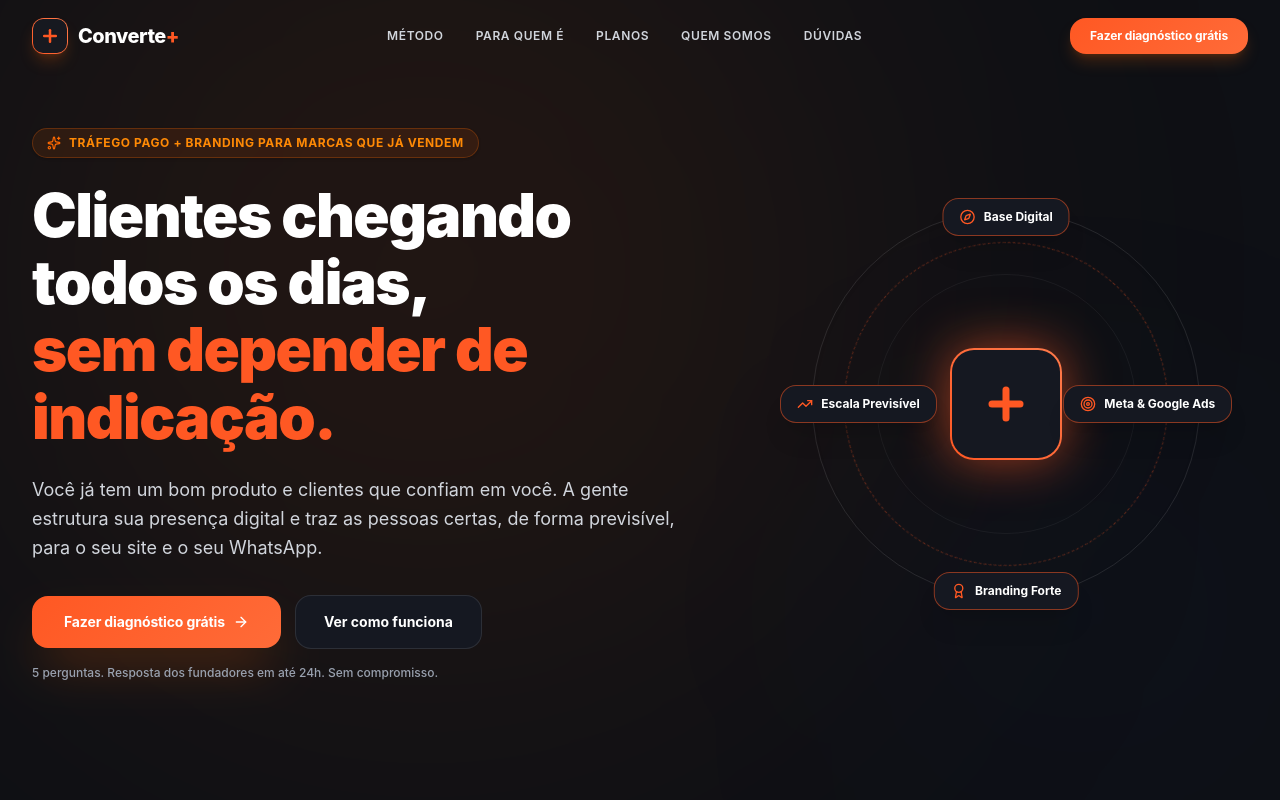
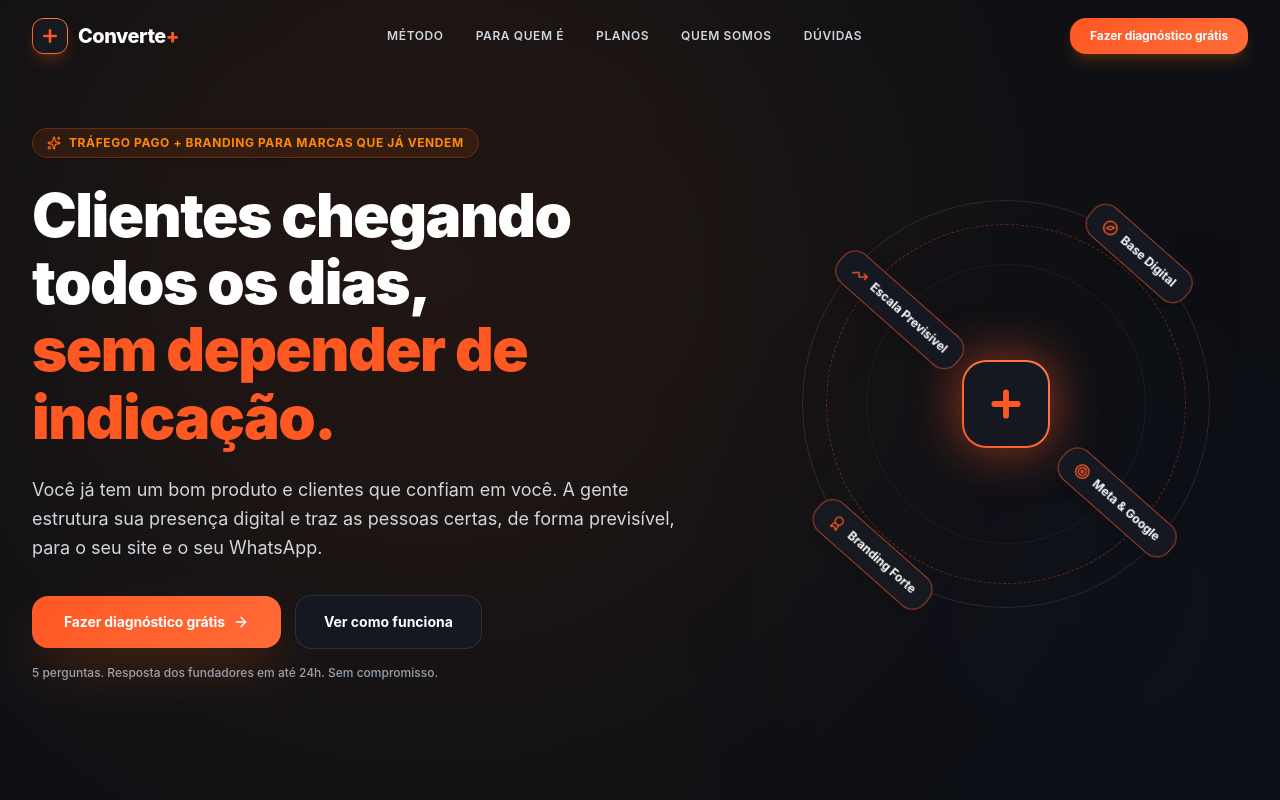
Before and after one commit to Poneyzada/Agencia-Converte-Lp, a React (Vite) app: page / in a window 1280 px wide. Shown: the top 800 px of the page. Built offline with nearby package versions, Linux system fonts and the light colour scheme.

Commit message:
Rotate actual name badges continuously around center plus icon and push outer badges to eliminate center overlap

```diff
--- a/src/components/HeroSection.jsx
+++ b/src/components/HeroSection.jsx
@@ -3,7 +3,7 @@ import { ArrowRight, Plus, Compass, Target, Award, TrendingUp, Sparkles } from '
 
 export default function HeroSection({ onOpenICP }) {
   return (
-    <section className="relative min-h-[90vh] lg:min-h-screen flex items-center justify-center pt-28 pb-16 lg:py-32 bg-[#0e1015] overflow-hidden">
+    <section className="relative min-h-[90vh] lg:min-h-screen flex items-center justify-center pt-28 pb-16 lg:py-32 bg-[#0e1015] overflow-x-hidden">
 
       {/* Dynamic Ambient Glows */}
       <div className="absolute top-1/3 left-1/2 -translate-x-1/2 lg:left-1/3 -translate-y-1/2 w-[28rem] sm:w-[38rem] lg:w-[50rem] h-[28rem] sm:h-[38rem] lg:h-[50rem] bg-orange-500/10 rounded-full blur-[140px] lg:blur-[200px] pointer-events-none" />
@@ -23,7 +23,7 @@ export default function HeroSection({ onOpenICP }) {
               <span>Tráfego pago + branding para marcas que já vendem</span>
             </div>
 
-            {/* Headline (Maior elemento com 2ª linha em laranja sólido #ff5823) */}
+            {/* Headline (2ª linha em laranja sólido #ff5823) */}
             <h1 className="text-3xl sm:text-5xl lg:text-6xl font-black text-white tracking-tight leading-[1.12]">
               Clientes chegando todos os dias, <br />
               <span className="text-[#ff5823]">sem depender de indicação.</span>
@@ -61,46 +61,47 @@ export default function HeroSection({ onOpenICP }) {
 
           </div>
 
-          {/* Right Column: 3D Orbit Graphic (Central '+' with Rotating Dashed Ring) */}
+          {/* Right Column: 3D Orbit Graphic ("A Rodinha com Nomes Girando") */}
           <div className="lg:col-span-5 flex items-center justify-center relative py-6 sm:py-10">
 
-            <div className="relative w-[300px] h-[300px] sm:w-[380px] sm:h-[380px] lg:w-[420px] lg:h-[420px] flex items-center justify-center select-none">
+            {/* Canvas da Rodinha com dimensões perfeitas para NUNCA cortar no mobile ou desktop */}
+            <div className="relative w-[340px] h-[340px] sm:w-[400px] sm:h-[400px] lg:w-[440px] lg:h-[440px] flex items-center justify-center select-none scale-[0.92] sm:scale-100">
 
-              {/* Concentric Rings */}
-              <div className="absolute inset-4 rounded-full border border-white/10 shadow-inner" />
-              <div className="absolute inset-10 sm:inset-12 rounded-full border border-dashed border-[#ff5823]/35 animate-spin-slow motion-reduce:animate-none" />
-              <div className="absolute inset-18 sm:inset-20 rounded-full border border-white/5" />
+              {/* Anéis Concêntricos da Rodinha */}
+              <div className="absolute inset-2 sm:inset-4 rounded-full border border-white/10" />
+              <div className="absolute inset-8 sm:inset-10 rounded-full border border-dashed border-[#ff5823]/35" />
+              <div className="absolute inset-16 sm:inset-20 rounded-full border border-white/5" />
 
-              {/* Central Glowing '+' Badge */}
-              <div className="relative z-20 w-22 h-22 sm:w-28 sm:h-28 rounded-3xl bg-gradient-to-tr from-[#ff5823] to-[#ff7a4a] p-[2px] shadow-[0_0_60px_rgba(255,88,35,0.45)] animate-pulse-glow">
+              {/* Símbolo Central '+' Estático no Centro (Sem encostar nos nomes) */}
+              <div className="relative z-20 w-16 h-16 sm:w-22 sm:h-22 rounded-3xl bg-gradient-to-tr from-[#ff5823] to-[#ff7a4a] p-[2px] shadow-[0_0_50px_rgba(255,88,35,0.5)] animate-pulse-glow">
                 <div className="w-full h-full bg-[#151821] rounded-[22px] flex items-center justify-center">
-                  <Plus className="w-10 h-10 sm:w-12 sm:h-12 text-[#ff5823] stroke-[3.5]" />
+                  <Plus className="w-8 h-8 sm:w-10 sm:h-10 text-[#ff5823] stroke-[3.5]" />
                 </div>
               </div>
 
-              {/* Orbiting Satellite Badges */}
-              <div className="absolute inset-0 z-30 pointer-events-none">
+              {/* ROTATING ORBIT CONTAINER: Os 4 NOMES RODAM CONTINUAMENTE AO REDOR DO '+' (Mobile e Desktop) */}
+              <div className="absolute inset-0 z-30 animate-spin-slow motion-reduce:animate-none pointer-events-none">
 
                 {/* Node 1: Top (Base Digital) */}
-                <div className="absolute top-1 left-1/2 -translate-x-1/2 p-2 sm:p-2.5 px-3 sm:px-4 rounded-2xl bg-[#151821] border border-[#ff5823]/50 shadow-xl flex items-center gap-1.5 sm:gap-2 text-[11px] sm:text-xs font-bold text-white whitespace-nowrap">
+                <div className="absolute top-0 left-1/2 -translate-x-1/2 p-2 sm:p-2.5 px-3 sm:px-4 rounded-2xl bg-[#151821] border border-[#ff5823]/60 shadow-xl flex items-center gap-1.5 sm:gap-2 text-[11px] sm:text-xs font-bold text-white whitespace-nowrap">
                   <Compass className="w-3.5 h-3.5 sm:w-4 sm:h-4 text-[#ff5823]" />
                   <span>Base Digital</span>
                 </div>
 
-                {/* Node 2: Right (Meta & Google Ads) */}
-                <div className="absolute top-1/2 -right-3 sm:-right-4 -translate-y-1/2 p-2 sm:p-2.5 px-3 sm:px-4 rounded-2xl bg-[#151821] border border-[#ff5823]/50 shadow-xl flex items-center gap-1.5 sm:gap-2 text-[11px] sm:text-xs font-bold text-white whitespace-nowrap">
+                {/* Node 2: Right (Meta & Google Ads - Empurrado para a borda externa longe do '+') */}
+                <div className="absolute top-1/2 -right-1 sm:right-0 -translate-y-1/2 p-2 sm:p-2.5 px-3 sm:px-4 rounded-2xl bg-[#151821] border border-[#ff5823]/60 shadow-xl flex items-center gap-1.5 sm:gap-2 text-[11px] sm:text-xs font-bold text-white whitespace-nowrap">
                   <Target className="w-3.5 h-3.5 sm:w-4 sm:h-4 text-[#ff5823]" />
-                  <span>Meta & Google Ads</span>
+                  <span>Meta & Google</span>
                 </div>
 
                 {/* Node 3: Bottom (Branding Forte) */}
-                <div className="absolute bottom-1 left-1/2 -translate-x-1/2 p-2 sm:p-2.5 px-3 sm:px-4 rounded-2xl bg-[#151821] border border-[#ff5823]/50 shadow-xl flex items-center gap-1.5 sm:gap-2 text-[11px] sm:text-xs font-bold text-white whitespace-nowrap">
+                <div className="absolute bottom-0 left-1/2 -translate-x-1/2 p-2 sm:p-2.5 px-3 sm:px-4 rounded-2xl bg-[#171920] border border-[#ff5823]/60 shadow-xl flex items-center gap-1.5 sm:gap-2 text-[11px] sm:text-xs font-bold text-white whitespace-nowrap">
                   <Award className="w-3.5 h-3.5 sm:w-4 sm:h-4 text-[#ff5823]" />
                   <span>Branding Forte</span>
                 </div>
 
-                {/* Node 4: Left (Escala Previsível) */}
-                <div className="absolute top-1/2 -left-3 sm:-left-4 -translate-y-1/2 p-2 sm:p-2.5 px-3 sm:px-4 rounded-2xl bg-[#151821] border border-[#ff5823]/50 shadow-xl flex items-center gap-1.5 sm:gap-2 text-[11px] sm:text-xs font-bold text-white whitespace-nowrap">
+                {/* Node 4: Left (Escala Previsível - Empurrado para a borda externa longe do '+') */}
+                <div className="absolute top-1/2 -left-1 sm:left-0 -translate-y-1/2 p-2 sm:p-2.5 px-3 sm:px-4 rounded-2xl bg-[#151821] border border-[#ff5823]/60 shadow-xl flex items-center gap-1.5 sm:gap-2 text-[11px] sm:text-xs font-bold text-white whitespace-nowrap">
                   <TrendingUp className="w-3.5 h-3.5 sm:w-4 sm:h-4 text-[#ff5823]" />
                   <span>Escala Previsível</span>
                 </div>
```
